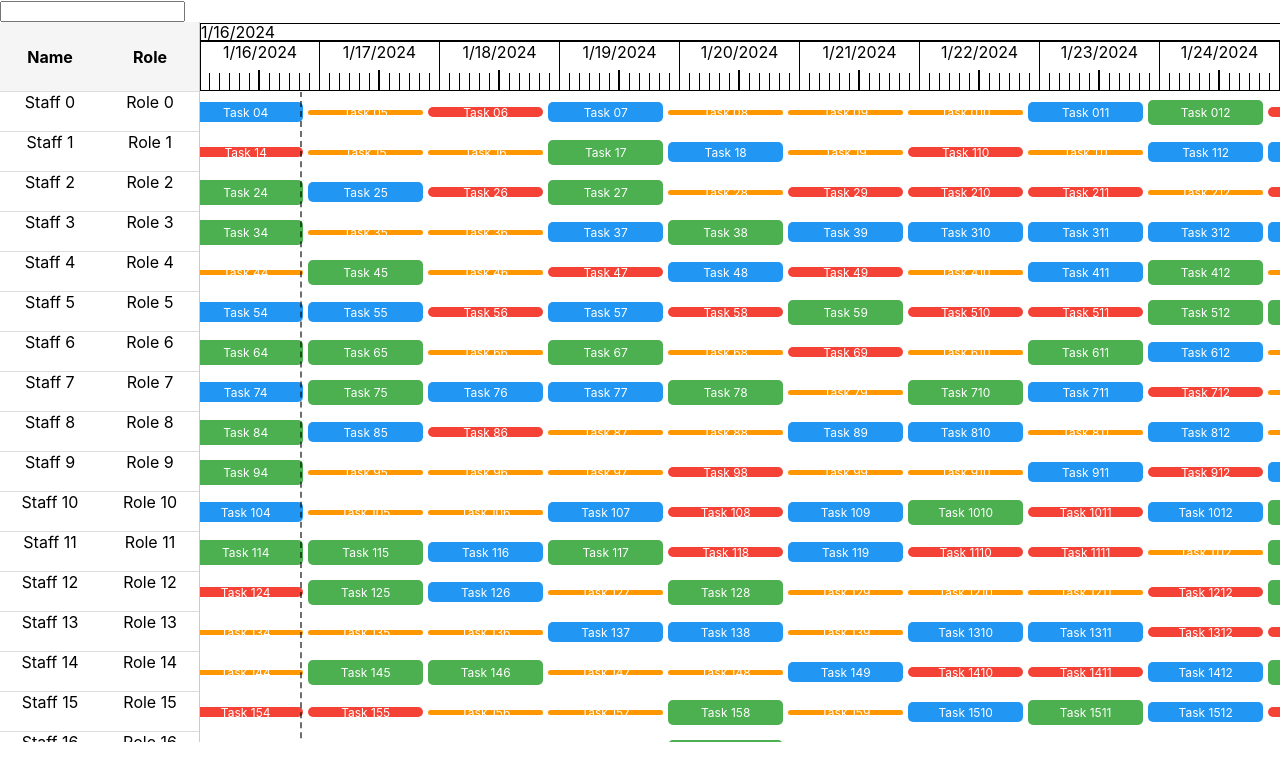
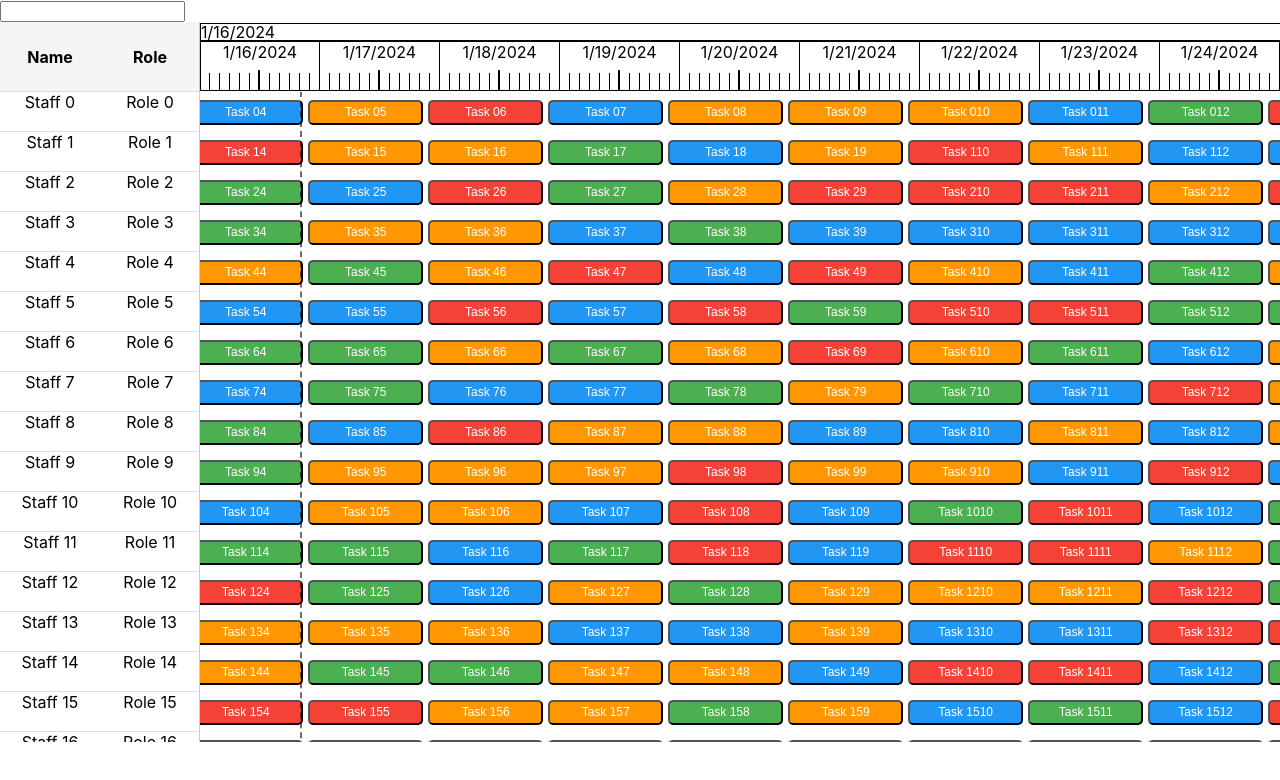
Before and after one commit to boreshiv/react-gantt, a React (Create React App) app: page / in a window 1280 px wide. Shown: the top 780 px of the page. Built offline with nearby package versions, Linux system fonts and the light colour scheme.

Commit message:
proto type upaddeddated

```diff
--- a/src/components/Tasks/Task.js
+++ b/src/components/Tasks/Task.js
@@ -1,33 +1,41 @@
 // Task.js
-import React, { Fragment, memo, useMemo } from 'react';
+import React, { memo, useImperativeHandle, useMemo, useRef } from 'react';
 import config from '../../constant';
 import { getScaleInPixel } from '../../utils';
 import './Task.css';
+import PropTypes from 'prop-types'
 const Task = (props) => {
-    const { task, onDoubleClick, onContextMenu,onTaskClick } = props;
+    const { task, onDoubleClick, onContextMenu, onTaskClick } = props;
     const top = useMemo(() => {
-        return (config.rowHeight - task.height) / 2 + (task.rowIndex * config.rowHeight) + task.offset;
+        // return (config.rowHeight - task.height) / 2 + (task.rowIndex * config.rowHeight) + task.offset;
+        return (config.rowHeight - 25) / 2 + (task.rowIndex * config.rowHeight)
     }, [task.height, task.offset, task.rowIndex]);
 
     const util = useMemo(() => {
-        // const start = new Date(task.start).getHours() * 60 * 60 * 1000;
-        // const end = new Date(task.end).getHours() * 60 * 60 * 1000;
-        // const startLineHourDiff = start - new Date(props.timeLineStart).getHours() * 60 * 60 * 1000;
-        // const diff = end - start;
-        // const left = startLineHourDiff * getScaleInPixel(config.scaleWith)
         const startLineHourDiff = (new Date(task.start) - new Date(props.timeLineStart)) / 60 / 60 / 1000;
         const diff = (new Date(task.end) - new Date(task.start)) / 60 / 60 / 1000;
         const left = startLineHourDiff * getScaleInPixel(config.scaleWidth);
         const width = diff * getScaleInPixel(config.scaleWidth);
-        return  {
+        return {
             left,
             width
         };
     }, [props.timeLineStart, task.end, task.start]);
+
     return (
-        <>
-            <div
-                onClick={() => onTaskClick(task)}
+        <button
+            ref={(e) => {
+                const data = {
+                    element: e,
+                    data: { ...props.task }
+                }
+                props.taskMap.set(task.id, data);
+            }}
+            onClick={(e) => {
+                e.data = { ...task }
+                e.target.style.zIndex = 1;
+                onTaskClick(e)
+            }}
             className="task"
             style={{
                 position: 'absolute',
@@ -35,21 +43,24 @@ const Task = (props) => {
                 width: `${util.width}px`,
                 top: `${top}px`,
                 background: `rgba(52, 152, 219, ${task.completion / 100})`,
-                    height: `${task.height}px`,
+                height: `${25}px`,
                 backgroundColor: task.color,
                 fontSize: '12px',
             }}
-                onDoubleClick={() => onDoubleClick(task.id)}
+            onDoubleClick={(e) => {
+                e.data = { ...task }
+                onDoubleClick(e)
+            }}
             onContextMenu={(e) => {
                 e.preventDefault();
+                e.data = { ...task }
                 onContextMenu(task.id);
             }}
         >
             {task.name}
             {/* <span>-</span> */}
             {/* - {task.completion.toFixed(2)}% */}
-            </div>
-        </>
+        </button>
     )
 };
 
@@ -57,3 +68,21 @@ export default memo(Task);
 // 24 hr 48 px
 // 1px = how much hours ? 48 / 24
 // 1px = how much milliseconds 48 / 1000
+
+Task.prototype = {
+    task: PropTypes.object.isRequired,
+    onDoubleClick: PropTypes.func.isRequired,
+    onContextMenu: PropTypes.func.isRequired,
+    onTaskClick: PropTypes.func.isRequired,
+    name: PropTypes.string.isRequired,
+    start: PropTypes.oneOfType([PropTypes.string, PropTypes.instanceOf(Date)]).isRequired,
+    end: PropTypes.oneOfType([PropTypes.string, PropTypes.instanceOf(Date)]).isRequired,
+    completion: PropTypes.number,
+    type: PropTypes.string.isRequired,
+    id: PropTypes.oneOfType([PropTypes.string, PropTypes.number]),
+    rowHeight: PropTypes.number.isRequired,
+    rowIndex: PropTypes.number.isRequired,
+    height: PropTypes.number.isRequired,
+    color: PropTypes.string.isRequired,
+    offset: PropTypes.number.isRequired,
+};
```
Lines whose indentation alone changed are shown as unchanged.
